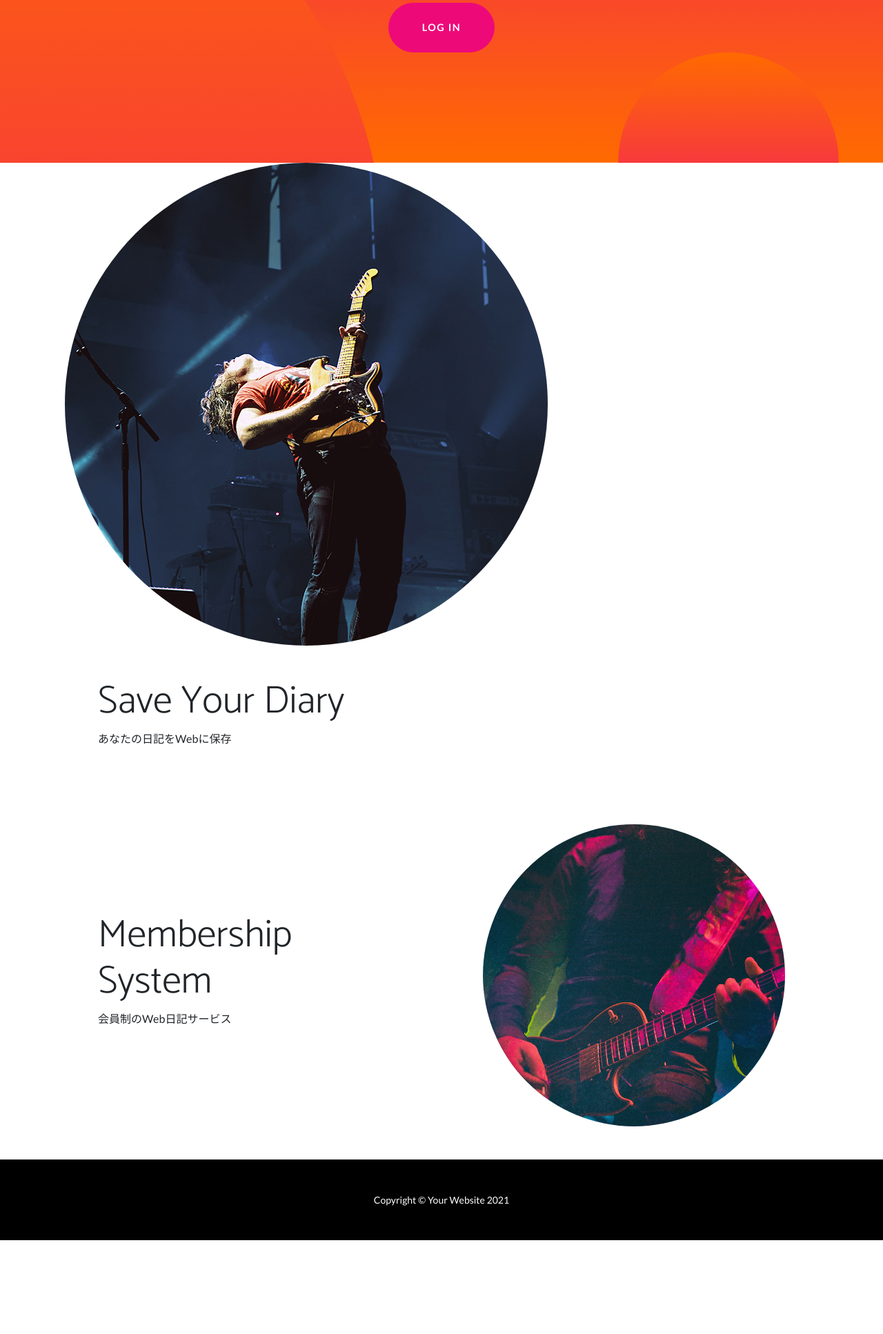
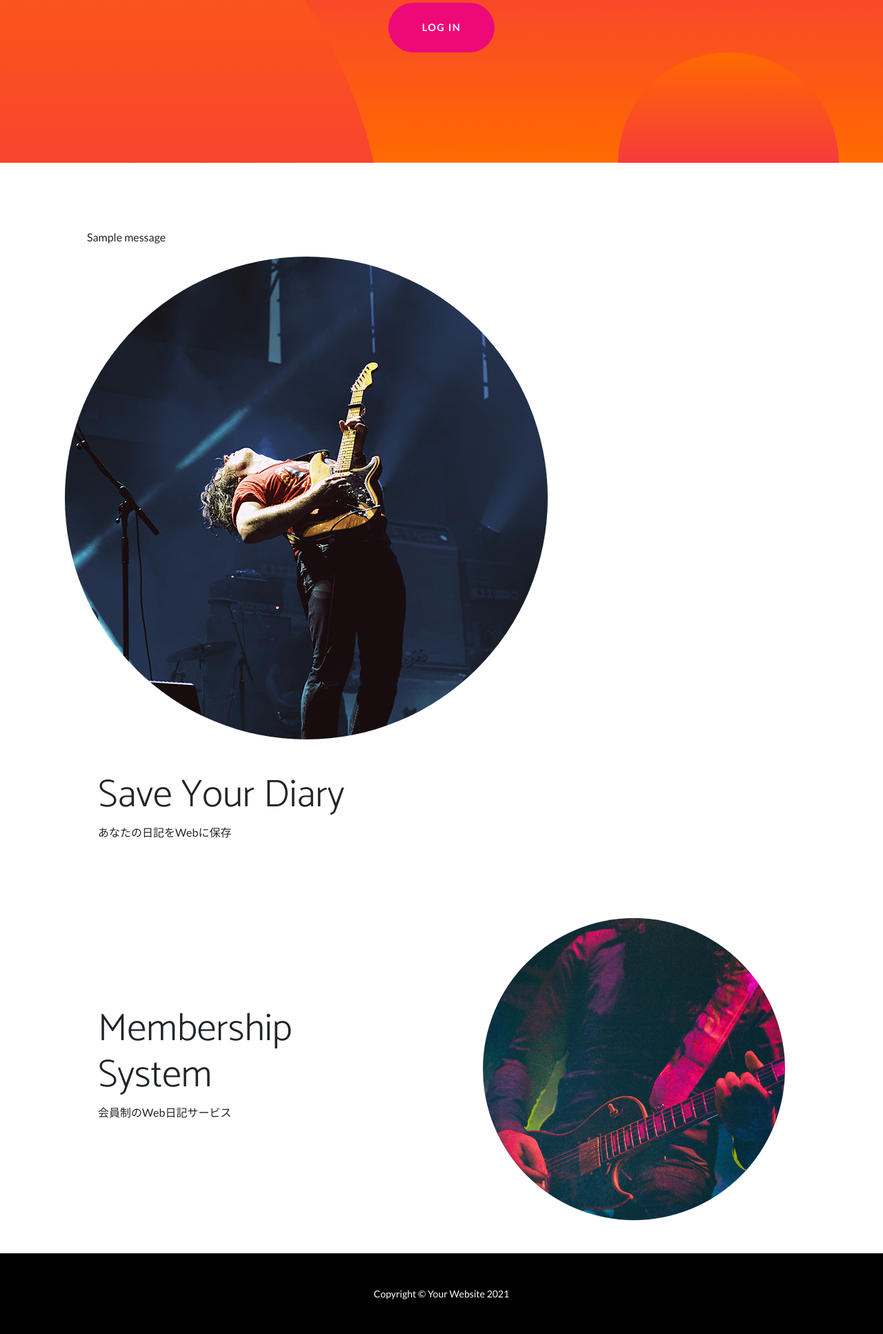
Before and after one commit to fuji12141007/private_diary, a Django app: page / in a window 1280 px wide. Shown: the part 451-2385 px from the top of the page at 69% size. Before the commit the page ends 2249 px from the top, so only its background shows below. Run offline with Django 3.2, Linux system fonts and the light colour scheme; tables that the repository leaves empty hold one stand-in row (values such as "Sample post"); one stand-in notice (Sample message) is shown; some libraries are stand-ins or nearby versions.

Commit message:
chapter9完成

```diff
--- a/diary/templates/base.html
+++ b/diary/templates/base.html
@@ -40,6 +40,23 @@
             </div>
         </nav>
         {% block header %}{% endblock %}
+        {%if messages%}
+        <div class="container">
+            <div class="row">
+                <div class="my-div-style w-100">
+                    <ul class="message" style="list-style: none;">
+                     {%for message in messages%}
+                     <li {%if message.tags%} class="{{message.tags}}"{%endif%}>
+                         {{message}}
+                    </li>
+                     {%endfor%}
+                    </ul>
+                </div>
+            </div>
+        </div>
+        {% endif %}
+        </div>
+
 
         {% block contents %}{% endblock %}
 
--- a/diary/views.py
+++ b/diary/views.py
@@ -1,5 +1,6 @@
 import logging
 import django
+from django.contrib import messages
 
 from django.urls import reverse_lazy
 from django.views import generic
@@ -13,9 +14,10 @@ class IndexView(generic.TemplateView):
 class InquiryView(generic.FormView):
     template_name = "inquiry.html"
     form_class = InquiryForm
+    success_url = reverse_lazy('diary:inquiry')
     def form_valid(self, form):
         form.send_email()
-        #messages.success(self.request, 'メッセージを送信しました')
+        messages.success(self.request, 'メッセージを送信しました')
         logger.info('Inquiry sent by {}'.format(form.cleaned_data['name']))
         return super().form_valid(form)
 
```
